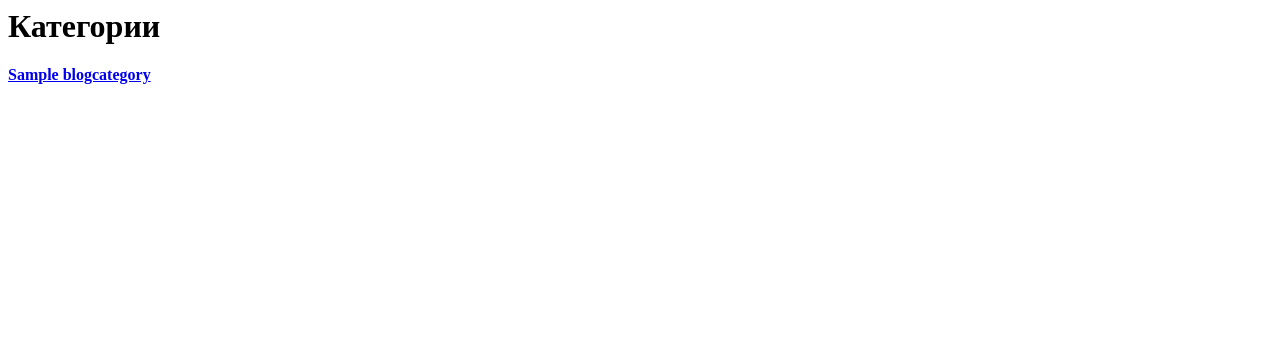
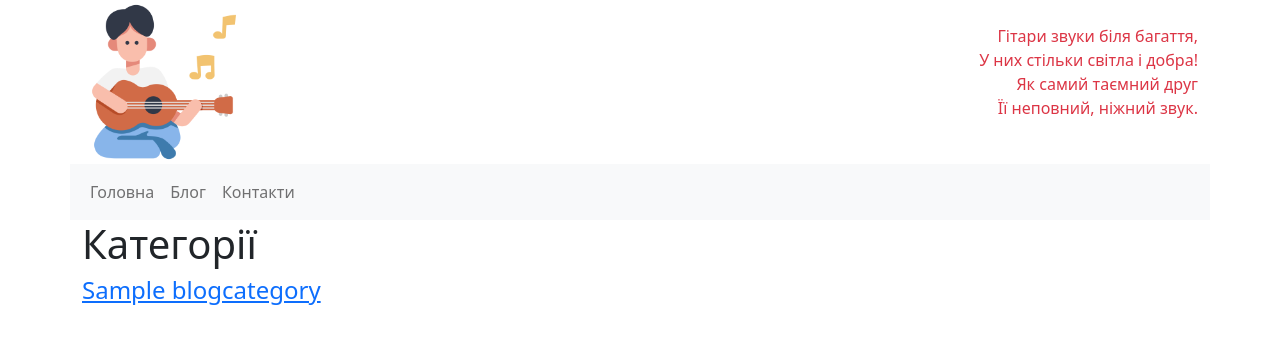
Before and after one commit to daniahin/project-Nota, a Django app: page /blog/ in a window 1280 px wide. Shown: the top 344 px of the page. Run offline with Django 4.2, Linux system fonts and the light colour scheme; tables that the repository leaves empty hold one stand-in row (Sample ...).

Commit message:
Html-Web commit

```diff
--- a/config/urls.py
+++ b/config/urls.py
@@ -15,8 +15,10 @@ Including another URLconf
 """
 from django.contrib import admin
 from django.urls import path, include
+from config.views import home
 
 urlpatterns = [
+    path('', home, name='home'),
     path('admin/', admin.site.urls),
     path('blog/', include('apps.blog.urls'))
 ]
--- /dev/null
+++ b/config/views.py
@@ -0,0 +1,5 @@
+from django.shortcuts import render
+
+
+def home(request):
+    return render(request, 'index.html')
--- /dev/null
+++ b/static/css/styles.css
@@ -0,0 +1,3 @@
+#logo{
+    max-width: 30%;
+}
--- /dev/null
+++ b/templates/base.html
@@ -0,0 +1,72 @@
+{% load static %}
+<!DOCTYPE html>
+<html lang="uk">
+<head>
+    <meta charset="UTF-8">
+    <title>Nota_store</title>
+    <!-- CSS only -->
+    <link href="https://cdn.jsdelivr.net/npm/bootstrap@5.2.0/dist/css/bootstrap.min.css" rel="stylesheet"
+          integrity="sha384-gH2yIJqKdNHPEq0n4Mqa/HGKIhSkIHeL5AyhkYV8i59U5AR6csBvApHHNl/vI1Bx" crossorigin="anonymous">
+    <link rel="stylesheet" href="{% static 'css/styles.css' %}">
+    <!-- JavaScript Bundle with Popper -->
+    <script src="https://cdn.jsdelivr.net/npm/bootstrap@5.2.0/dist/js/bootstrap.bundle.min.js"
+            integrity="sha384-A3rJD856KowSb7dwlZdYEkO39Gagi7vIsF0jrRAoQmDKKtQBHUuLZ9AsSv4jD4Xa"
+            crossorigin="anonymous"></script>
+</head>
+<body>
+<div class="page-header">
+    <div class="container">
+        <div class="row">
+            <div class="col-6"
+            <br>
+            <a href="{% url 'home' %}">
+                <img src="{% static 'guitar-logo.png' %}" alt="Nota" title="Nota" id="logo">
+            </a>
+        </div>
+        <div class="col-6">
+            <br>
+            <p class="text-danger text-end">
+                Гітари звуки біля багаття,<br>
+                У них стільки світла і добра! <br>
+                Як самий таємний друг <br>
+                Її неповний, ніжний звук.</p>
+        </div>
+    </div>
+</div>
+</div>
+
+
+<div class="container">
+    <div class="row">
+        <nav class="navbar navbar-expand-lg bg-light">
+            <div class="container-fluid">
+                <button class="navbar-toggler" type="button" data-bs-toggle="collapse" data-bs-target="#navbarNav"
+                        aria-controls="navbarNav" aria-expanded="false" aria-label="Toggle navigation">
+                    <span class="navbar-toggler-icon"></span>
+                </button>
+                <div class="collapse navbar-collapse" id="navbarNav">
+                    <ul class="navbar-nav">
+                        <li class="nav-item">
+                            <a class="nav-link" href="{% url    'home' %}">Головна</a>
+                        </li>
+                        <li class="nav-item">
+                            <a class="nav-link" href="{% url    'blog_category_list' %}">Блог</a>
+                        </li>
+                        <li class="nav-item">
+                            <a class="nav-link" href="#">Контакти</a>
+                        </li>
+                    </ul>
+                </div>
+            </div>
+        </nav>
+    </div>
+</div>
+
+
+<div class="container">
+    {% block content %}
+    {% endblock %}
+</div>
+
+</body>
+</html>
--- a/templates/blog/article/view.html
+++ b/templates/blog/article/view.html
@@ -1,3 +1,5 @@
+{% extends 'base.html' %}
+{% block content %}
 <h1>{{ article.title }}</h1>
 <p>{{ article.text }}</p>
 <p>
@@ -9,5 +11,6 @@
 <hr>
 <p>
     <b>Дата</b>: {{ article.created_at }} <br>
-     <b>Категория</b>: {{ category.name }} <br>
+    <b>Категорія</b>: {{ category.name }} <br>
 </p>
+{% endblock %}
--- a/templates/blog/category/list.html
+++ b/templates/blog/category/list.html
@@ -1,4 +1,7 @@
-<h1>Категории</h1>
+{% extends 'base.html' %}
+{% block content %}
+<h1>Категорії</h1>
 {% for category in categories %}
     <h4><a href="{% url 'article_list' category_id=category.id %}">{{ category.name }}<a></h4>
 {% endfor %}
+{% endblock %}
--- /dev/null
+++ b/templates/index.html
@@ -0,0 +1,4 @@
+{% extends 'base.html' %}
+{% block content %}
+    <h1>Вітаю тебе на головній сторінці!</h1>
+{% endblock %}
```
Also changed, not shown: config/settings.py (+5 -2 lines), templates/blog/article/list.html (+6 -1 lines), apps/blog/migrations/0001_initial.py (added), static/guitar-logo.png (added).
